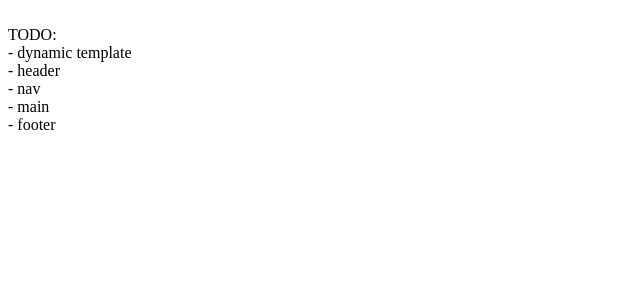
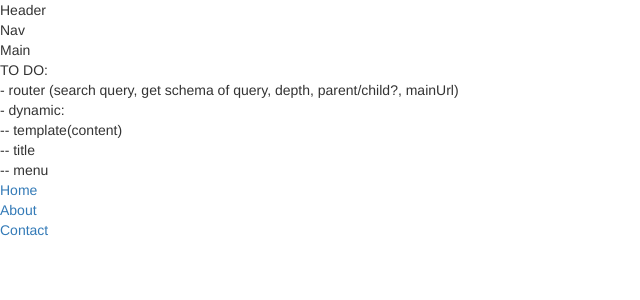
Before and after one commit to ivan-rozhon/complex, a PHP site: page /edsa-php_cms_nosql/ in a window 1280 px wide. Shown: the top 300 px of the page, without its empty margins (0-640 px from the left). Run offline with PHP 8.4, Linux system fonts and the light colour scheme.

Commit message:
shared/, _source/web-schema&config, router

```diff
--- /dev/null
+++ b/_core/shared/shared-router.php
@@ -0,0 +1,24 @@
+<?php
+
+class SharedRouter {
+    public $sharedRouterConfig;
+
+    public function __construct(System $system) {
+       $this->system = $system;
+       $this->sharedRouterConfig = json_decode(file_get_contents('./_source/shared-router-config.json'), TRUE);
+    }
+
+    public function sharedRouter() {
+        $url_query = explode("/",parse_url($this->system->url, PHP_URL_QUERY));
+        // return count($url_query);
+        return implode(" ",$url_query);
+        // return parse_url($this->system->url, PHP_URL_HOST).parse_url($this->system->url, PHP_URL_PATH);
+        // return $this->sharedRouterConfig['sharedRouterConfig']['mainSchema'];
+    }
+
+    public function sharedRouterSearchQuery() {
+
+    }
+}
+
+$sharedRouter = new SharedRouter($system);
--- /dev/null
+++ b/_core/web/web-body-footer.php
@@ -0,0 +1,19 @@
+<?php
+
+class WebBodyFooter {
+    public $webBody;
+
+    public function __construct(WebBody $webBody) {
+       $this->webBody = $webBody;
+    }
+
+    public function webBodyFooter() {
+        return '
+            <footer>
+                Footer
+            </footer>
+        ';
+    }
+}
+
+$webBodyFooter = new webBodyFooter($webBody);
--- /dev/null
+++ b/_core/web/web-body-header.php
@@ -0,0 +1,19 @@
+<?php
+
+class WebBodyHeader {
+    public $webBody;
+
+    public function __construct(WebBody $webBody) {
+       $this->webBody = $webBody;
+    }
+
+    public function webBodyHeader() {
+        return '
+            <header>
+                Header
+            </header>
+        ';
+    }
+}
+
+$webBodyHeader = new webBodyHeader($webBody);
--- /dev/null
+++ b/_core/web/web-body-main.php
@@ -0,0 +1,28 @@
+<?php
+
+class WebBodyMain {
+    public $webBody;
+
+    public function __construct(WebBody $webBody) {
+       $this->webBody = $webBody;
+    }
+
+    public function webBodyMain() {
+        return '
+            <main>
+                Main<br>
+                TO DO:<br>
+                - router (search query, get schema of query, depth, parent/child?, mainUrl)<br>
+                - dynamic:<br>
+                -- template(content)<br>
+                -- title<br>
+                -- menu<br>
+                <a href="http://127.0.0.1/edsa-php_cms_nosql/?home">Home</a><br>
+                <a href="http://127.0.0.1/edsa-php_cms_nosql/?about">About</a><br>
+                <a href="http://127.0.0.1/edsa-php_cms_nosql/?contact">Contact</a><br>
+            </main>
+        ';
+    }
+}
+
+$webBodyMain = new webBodyMain($webBody);
--- a/_core/web/web-body-nav.php
+++ b/_core/web/web-body-nav.php
@@ -3,17 +3,19 @@
 class WebBodyNav {
     public $webBody;
 
-    public function __construct(WebBody $webBody) {
+    public function __construct(WebBody $webBody, SharedRouter $sharedRouter) {
        $this->webBody = $webBody;
+       $this->sharedRouter = $sharedRouter;
     }
 
     public function webBodyNav() {
-        echo '
+        return '
             <nav>
-
+                Nav
+                '.$this->sharedRouter->sharedRouter().'
             </nav>
         ';
     }
 }
 
-$webBodyNav = new webBodyNav($webBody);
+$webBodyNav = new webBodyNav($webBody, $sharedRouter);
--- a/_core/web/web-body.php
+++ b/_core/web/web-body.php
@@ -7,19 +7,24 @@
        $this->web = $web;
     }
 
-    public function webBody($webBodyNav) {
-        echo '
-            '.$webBodyNav.'<br>
-            TODO:<br>
-            - dynamic template<br>
-            - header<br>
-            - nav<br>
-            - main<br>
-            - footer<br>
+    public function webBody($webBodyNav, $webBodyMain, $webBodyFooter) {
+        return '
+            <body>
+                '.$webBodyNav.'
+                '.$webBodyMain.'
+                '.$webBodyFooter.'
+                <!-- jQuery -->
+                <script src="https://ajax.googleapis.com/ajax/libs/jquery/1.12.4/jquery.min.js"></script>
+                <!-- Bootstrap core JavaScript -->
+                <script src="https://maxcdn.bootstrapcdn.com/bootstrap/3.3.7/js/bootstrap.min.js" integrity="sha384-Tc5IQib027qvyjSMfHjOMaLkfuWVxZxUPnCJA7l2mCWNIpG9mGCD8wGNIcPD7Txa" crossorigin="anonymous"></script>
+            </body>
         ';
     }
 }
 
 $webBody = new webBody($web);
 
+require './_core/web/web-body-header.php';
 require './_core/web/web-body-nav.php';
+require './_core/web/web-body-main.php';
+require './_core/web/web-body-footer.php';
--- a/_core/web/web-head.php
+++ b/_core/web/web-head.php
@@ -8,11 +8,34 @@
     }
 
     public function webHead() {
-        echo '
-            <title>
-            '.$this->web->system->title.'
-            </title>
+        return '
+            <head>
+                <meta charset="utf-8">
+                <meta http-equiv="X-UA-Compatible" content="IE=edge">
+                <meta name="viewport" content="width=device-width, initial-scale=1">
+
+                <meta name="description" content="'.$this->web->system->webConfig['webConfig']['description'].'">
+                <meta name="keywords" content="'.$this->web->system->webConfig['webConfig']['keywords'].'">
+                <meta name="author" content="'.$this->web->system->webConfig['webConfig']['author'].'">
+
+                <title>
+                    '.$this->webHeadTitle().'
+                </title>
+
+                <!-- Bootstrap core CSS -->
+                <link rel="stylesheet" href="https://maxcdn.bootstrapcdn.com/bootstrap/3.3.7/css/bootstrap.min.css" integrity="sha384-BVYiiSIFeK1dGmJRAkycuHAHRg32OmUcww7on3RYdg4Va+PmSTsz/K68vbdEjh4u" crossorigin="anonymous">
+
+                <!-- HTML5 shim and Respond.js for IE8 support of HTML5 elements and media queries -->
+                <!--[if lt IE 9]>
+                <script src="https://oss.maxcdn.com/html5shiv/3.7.3/html5shiv.min.js"></script>
+                <script src="https://oss.maxcdn.com/respond/1.4.2/respond.min.js"></script>
+                <![endif]-->
+            </head>
         ';
+    }
+
+    public function webHeadTitle() {
+        return $this->web->system->webConfig['webConfig']['title'];
     }
 }
 
--- a/_core/web/web.php
+++ b/_core/web/web.php
@@ -10,13 +10,9 @@
     public function web($webHead, $webBody) {
         echo '
             <!DOCTYPE html>
-            <html>
-            <head>
+            <html lang="en">
                 '.$webHead.'
-            </head>
-            <body>
                 '.$webBody.'
-            </body>
             </html>
         ';
     }
@@ -30,6 +26,9 @@
 $web->web(
     $webHead->webHead(),
     $webBody->webBody(
-        $webBodyNav->webBodyNav()
+        $webBodyHeader->webBodyHeader(),
+        $webBodyNav->webBodyNav(),
+        $webBodyMain->webBodyMain(),
+        $webBodyFooter->webBodyFooter()
         )
 );
--- a/_source/global-config.json
+++ /dev/null
@@ -1,5 +0,0 @@
-{
-    "globalConfig" : {
-        "version" : "alpha-0.1"
-    }
-}
--- a/_source/global-schema.json
+++ /dev/null
@@ -1,5 +0,0 @@
-{
-    "globalSchema" : {
-
-    }
-}
--- /dev/null
+++ b/_source/shared-router-config.json
@@ -0,0 +1,6 @@
+{
+    "sharedRouterConfig": {
+        "mainSchema": "webSchema",
+        "mainQuery": "home"
+    }
+}
--- /dev/null
+++ b/_source/web-config.json
@@ -0,0 +1,8 @@
+{
+    "webConfig" : {
+        "description": "Experimental NoSQL PHP CMS",
+        "keywords": "NoSQL, PHP, CMS",
+        "author" : "Ivan",
+        "title" : "NoSQL PHP CMS"
+    }
+}
--- /dev/null
+++ b/_source/web-schema.json
@@ -0,0 +1,53 @@
+{
+    "webSchema": {
+        "webSchemaMain": [
+            {
+                "id": "home",
+                "name": "Home",
+                "template": "temp-home",
+                "sub": []
+            },
+            {
+                "id": "about",
+                "name": "About",
+                "template": "temp-main#01",
+                "sub": [
+                    {
+                        "id": "cms",
+                        "name": "CMS",
+                        "template": "temp-main#01",
+                        "sub": []
+                    },
+                    {
+                        "id": "nosql",
+                        "name": "NoSQL",
+                        "template": "temp-main#01",
+                        "sub": []
+                    }
+                ]
+            },
+            {
+                "id": "contact",
+                "name": "Contact",
+                "template": "temp-main#01",
+                "sub": []
+            }
+        ],
+        "webSchemaOther": [
+            {
+                "id": "webmap",
+                "name": "Webmap",
+                "template": "temp-webmap",
+                "sub": []
+            }
+        ],
+        "webSchemaError": [
+            {
+                "id": "error404",
+                "name": "Error 404",
+                "template": "temp-error-404",
+                "sub": []
+            }
+        ]
+    }
+}
--- a/index.php
+++ b/index.php
@@ -1,14 +1,19 @@
 <?php
 
 class System {
-    public $title;
+    public $webSchema, $webConfig, $url;
 
     public function __construct(){
-        // $this->title = filter_input(INPUT_GET, 'title');
-        $this->title = 'NoSQL PHP CMS';
+        $this->webSchema = json_decode(file_get_contents('./_source/web-schema.json'), TRUE);
+        $this->webConfig = json_decode(file_get_contents('./_source/web-config.json'), TRUE);
+        $this->url = "http://$_SERVER[HTTP_HOST]$_SERVER[REQUEST_URI]";
     }
 }
 
 $system = new System;
 
+// shared
+require '_core/shared/shared-router.php';
+
+// web
 require '_core/web/web.php';
```
